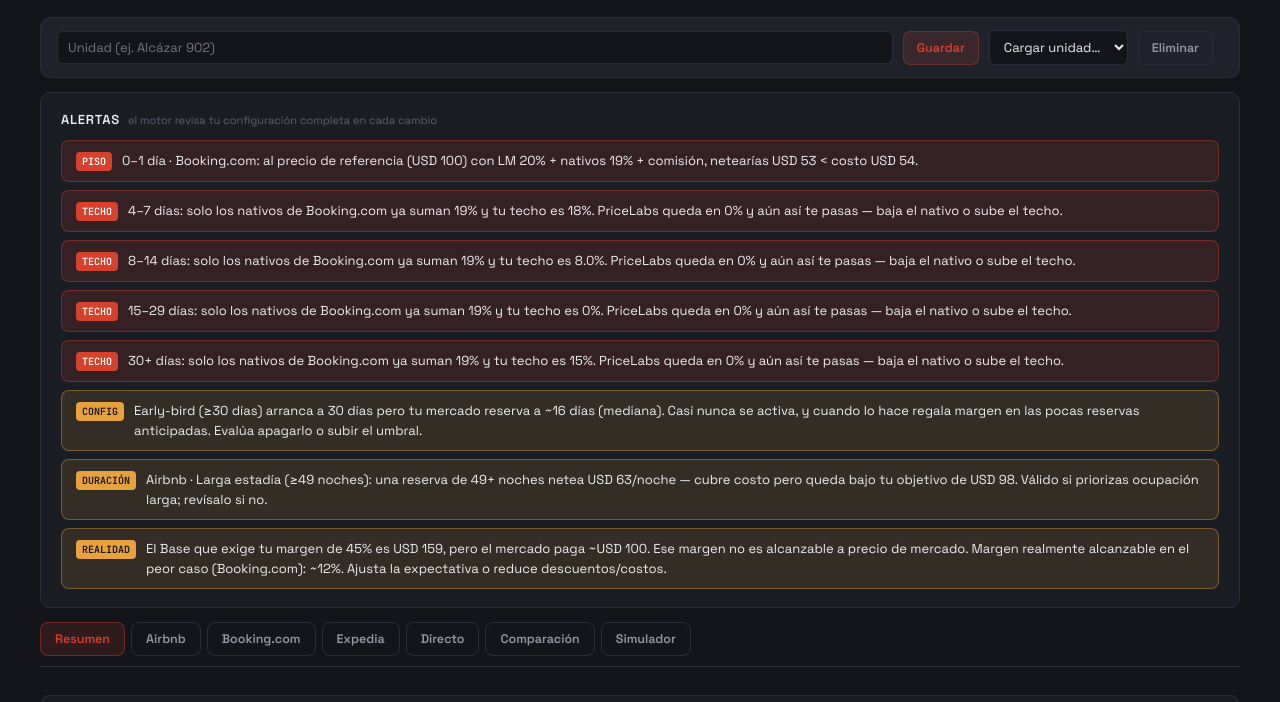
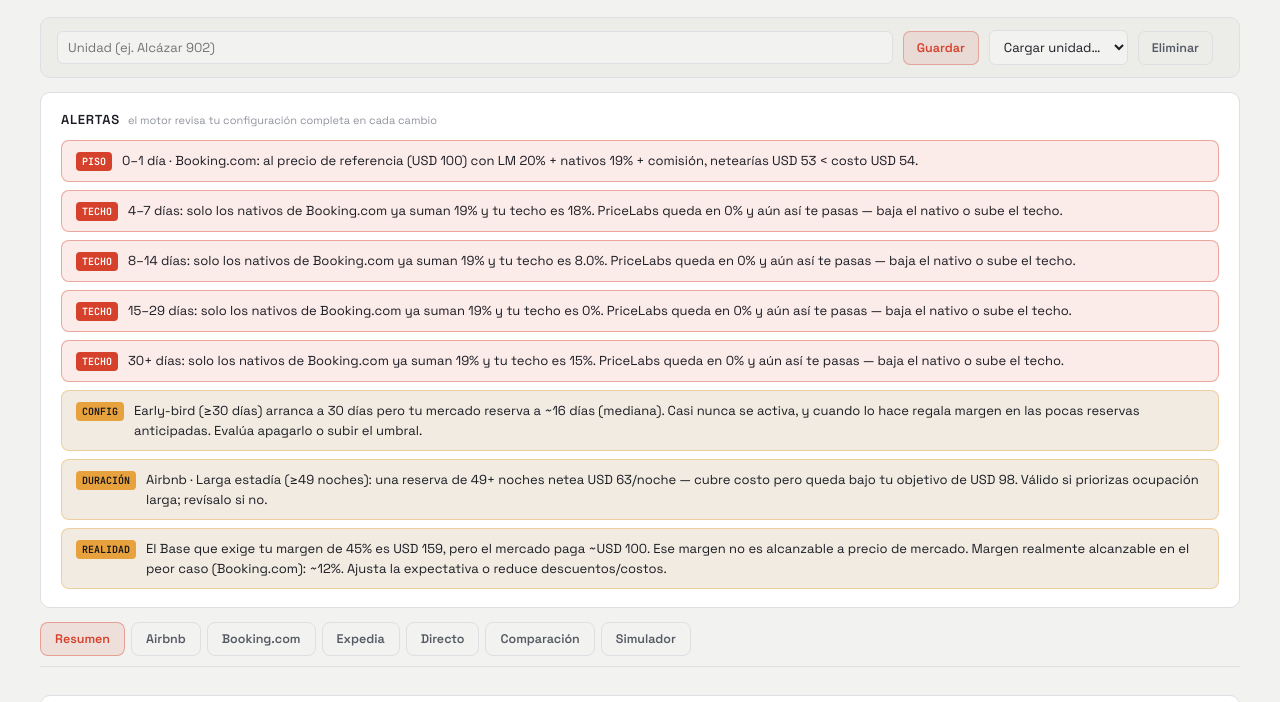
Before and after one commit to hostmedellin1-del/Optimizador-de-precios, a plain HTML site: page index.html in a window 1280 px wide. Shown: the part 137-839 px from the top of the page. Drawn offline with Linux system fonts and the light colour scheme.

Commit message:
Cambia el tema de oscuro a claro
Redefine la paleta de :root a fondo blanco/gris claro con texto oscuro.
safe/warn se oscurecieron para mantener contraste AA como texto (se usaban
tal cual sobre fondo oscuro, donde brillaban bien; sobre blanco no pasaban
contraste). Se agregaron --safe-chip/--warn-chip para las etiquetas de
alerta (fondo vívido + texto oscuro), que sí necesitan el tono original.
accent no cambió: ya pasaba AA en ambos sentidos.

```diff
--- a/index.html
+++ b/index.html
@@ -8,11 +8,11 @@
 <link href="https://fonts.googleapis.com/css2?family=Space+Grotesk:wght@400;500;600;700&family=JetBrains+Mono:wght@400;500;600&display=swap" rel="stylesheet">
 <style>
 :root{
-  --bg:#14151A; --surface:#1B1D24; --surface-2:#21232C; --border:#2B2E38;
-  --text:#ECEDF0; --dim:#9498A3; --faint:#5C6070;
-  --accent:#D6412C; --accent-soft:rgba(214,65,44,0.14);
-  --safe:#3FB876; --safe-soft:rgba(63,184,118,0.12);
-  --warn:#E8A23D; --warn-soft:rgba(232,162,61,0.12);
+  --bg:#F2F2F0; --surface:#FFFFFF; --surface-2:#ECECE9; --border:#DDDFE3;
+  --text:#1B1D24; --dim:#565A64; --faint:#8F939C;
+  --accent:#D6412C; --accent-soft:rgba(214,65,44,0.10);
+  --safe:#1B7A45; --safe-soft:rgba(27,122,69,0.12); --safe-chip:#3FB876;
+  --warn:#8A5A0A; --warn-soft:rgba(138,90,10,0.12); --warn-chip:#E8A23D;
   --radius:10px;
 }
 @media (prefers-reduced-motion:reduce){*{transition:none!important;}}
@@ -58,8 +58,8 @@ button.ghost:hover{color:var(--text);border-color:var(--faint);}
 .alert.ok{background:var(--safe-soft);border-color:rgba(63,184,118,.35);color:var(--dim);}
 .alert .tag{font-family:'JetBrains Mono',monospace;font-size:10px;font-weight:600;padding:2px 6px;border-radius:4px;white-space:nowrap;margin-top:1px;}
 .alert.bad .tag{background:var(--accent);color:#fff;}
-.alert.warn .tag{background:var(--warn);color:#14151A;}
-.alert.ok .tag{background:var(--safe);color:#14151A;}
+.alert.warn .tag{background:var(--warn-chip);color:#14151A;}
+.alert.ok .tag{background:var(--safe-chip);color:#14151A;}
 /* discount catalog */
 .d-item{display:flex;align-items:center;gap:8px;padding:6px 0;border-top:1px solid var(--border);font-size:12.5px;}
 .d-item input[type=checkbox]{accent-color:var(--accent);width:15px;height:15px;cursor:pointer;flex-shrink:0;}
```
